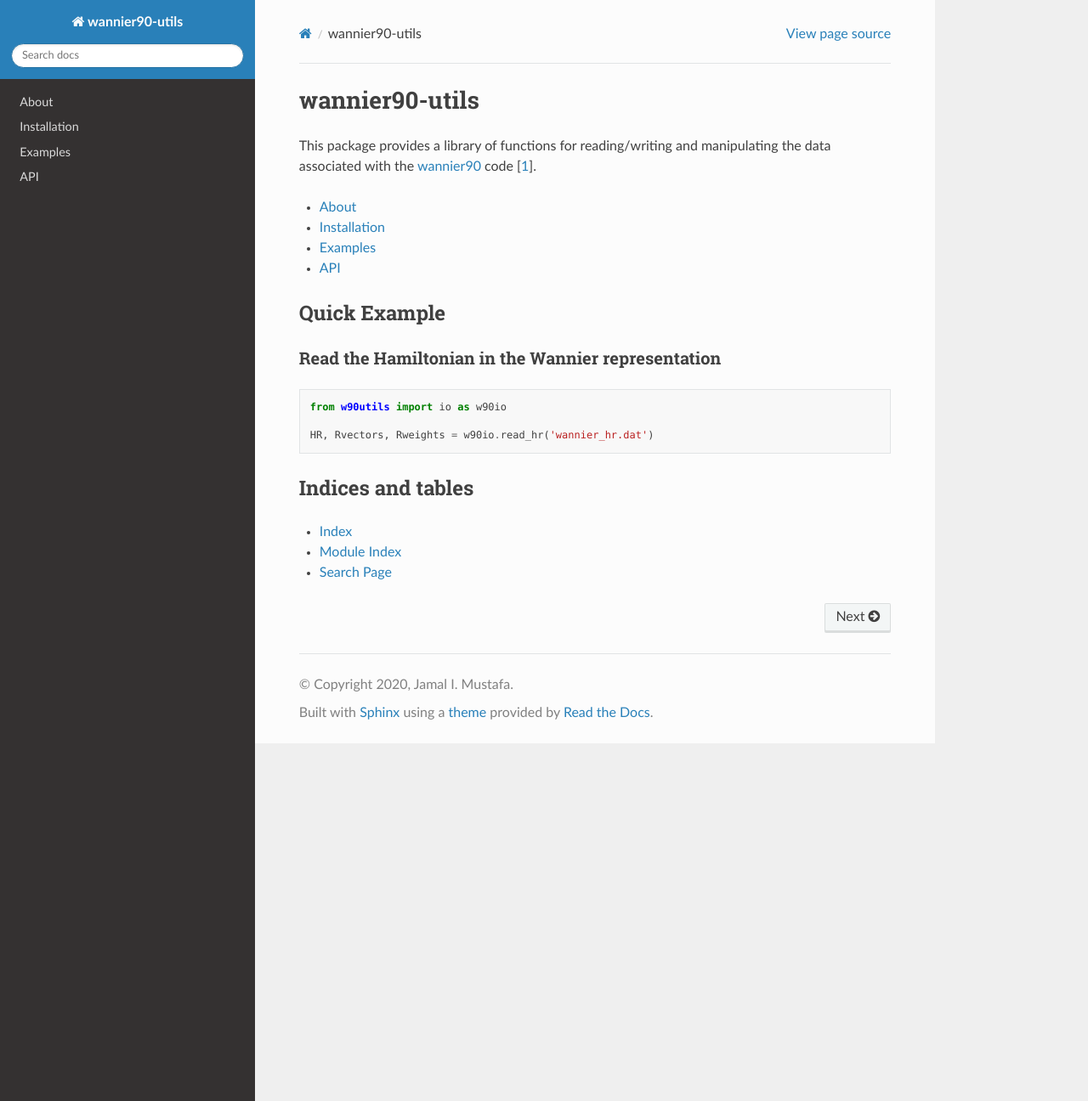
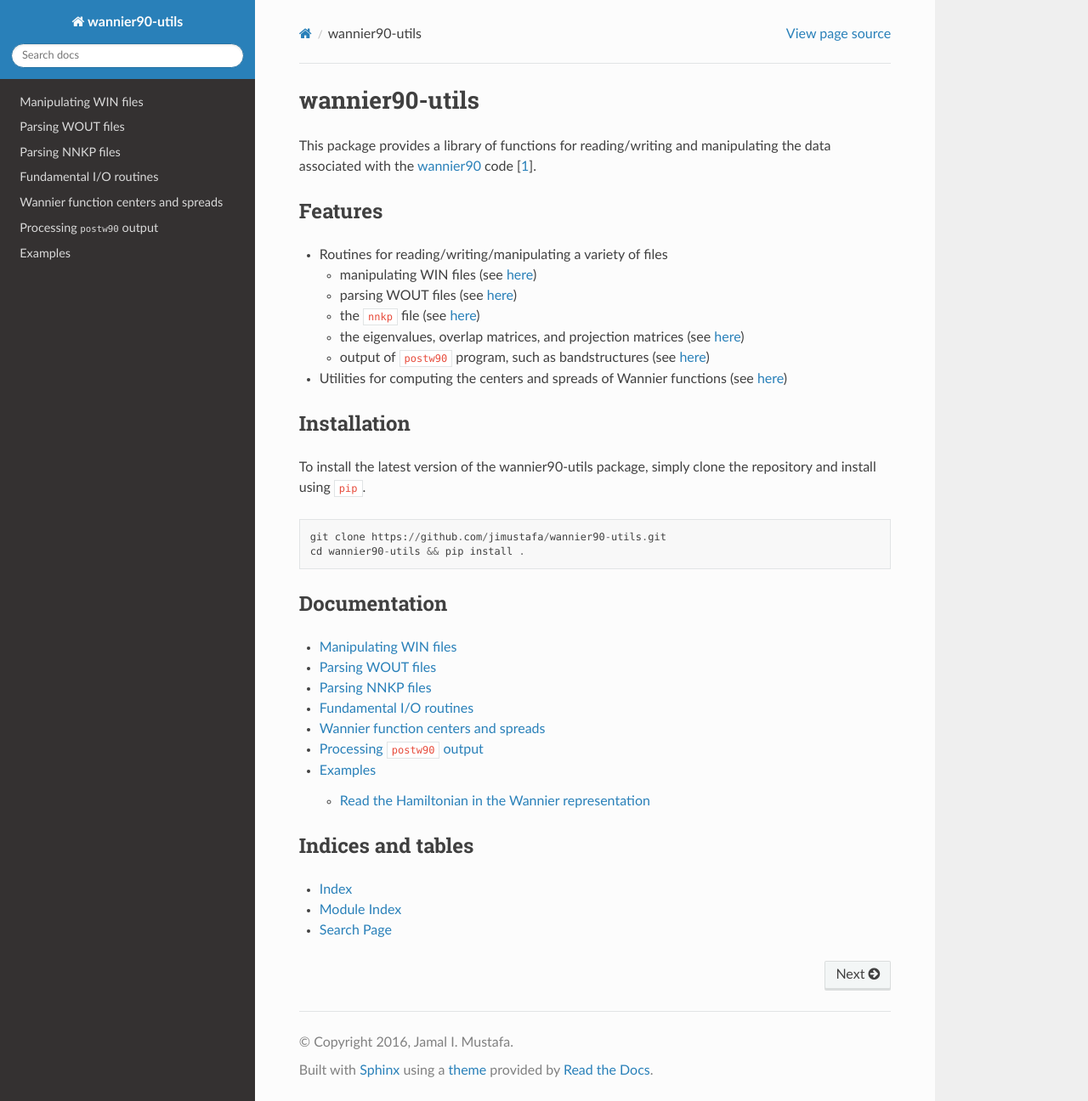
Before and after one commit to jimustafa/wannier90-utils, a Sphinx documentation site: the page built from docs/index.rst, in a window 1280 px wide and 1296 px high. Shown: the whole window at 85% size. Built offline with Sphinx 7.4.7 and the Read the Docs theme 2.0.0, drawn with Linux system fonts in a browser that asks for light colours.

Commit message:
DOC: expand the documentation (#12)
DOC: expand the documentation

```diff
--- a/README.rst
+++ b/README.rst
@@ -21,6 +21,7 @@ Berkeley in the field of condensed matter physics. Its purpose is to provide a
 Python library for reading/writing and manipulating data associated with the
 `wannier90`_ code [1_].
 
+- Documentation: https://wannier90-utils.readthedocs.io
 
 Requirements
 ============
--- a/docs/conf.py
+++ b/docs/conf.py
@@ -18,7 +18,7 @@ sys.path.insert(0, os.path.abspath('../src'))
 # -- Project information -----------------------------------------------------
 
 project = 'wannier90-utils'
-copyright = '2020, Jamal I. Mustafa'
+copyright = '2016, Jamal I. Mustafa'
 author = 'Jamal I. Mustafa'
 
 # The full version, including alpha/beta/rc tags
@@ -31,8 +31,11 @@ release = 'v0.1.0'
 # extensions coming with Sphinx (named 'sphinx.ext.*') or your custom
 # ones.
 extensions = [
-    'numpydoc',
     'sphinx_rtd_theme',
+    'sphinx.ext.autodoc',
+    'sphinx.ext.autosummary',
+    'sphinx.ext.napoleon',
+    'sphinx.ext.viewcode',
 ]
 
 # Add any paths that contain templates here, relative to this directory.
@@ -55,3 +58,8 @@ html_theme = 'sphinx_rtd_theme'
 # relative to this directory. They are copied after the builtin static files,
 # so a file named "default.css" will overwrite the builtin "default.css".
 html_static_path = ['_static']
+
+
+# -- Options for extensions --------------------------------------------------
+
+napoleon_use_rtype = False
--- a/docs/index.rst
+++ b/docs/index.rst
@@ -10,26 +10,45 @@ wannier90-utils
 This package provides a library of functions for reading/writing and
 manipulating the data associated with the `wannier90`_ code [1_].
 
-.. toctree::
-   :maxdepth: 1
 
-   about
-   install
-   examples
-   ./apidoc/w90utils
+Features
+========
+
+- Routines for reading/writing/manipulating a variety of files
+
+  - manipulating WIN files (see :ref:`here <win>`)
+  - parsing WOUT files (see :ref:`here <wout>`)
+  - the ``nnkp`` file (see :ref:`here <nnkp>`)
+  - the eigenvalues, overlap matrices, and projection matrices (see :ref:`here <basic>`)
+  - output of ``postw90`` program, such as bandstructures (see :ref:`here <postw90>`)
+
+- Utilities for computing the centers and spreads of Wannier functions (see :ref:`here <sprd>`)
 
 
-Quick Example
-=============
+Installation
+============
 
-Read the Hamiltonian in the Wannier representation
---------------------------------------------------
+To install the latest version of the wannier90-utils package, simply clone the repository and install using ``pip``.
 
 ::
 
-   from w90utils import io as w90io
+   git clone https://github.com/jimustafa/wannier90-utils.git
+   cd wannier90-utils && pip install .
 
-   HR, Rvectors, Rweights = w90io.read_hr('wannier_hr.dat')
+
+Documentation
+=============
+
+.. toctree::
+   :maxdepth: 2
+
+   win
+   wout
+   nnkp
+   basic
+   sprd
+   postw90
+   examples
 
 
 Indices and tables
--- a/docs/install.rst
+++ /dev/null
@@ -1,6 +0,0 @@
-Installation
-============
-
-::
-
-   python setup.py install
--- /dev/null
+++ b/docs/sprd.rst
@@ -0,0 +1,8 @@
+.. _`sprd`:
+
+Wannier function centers and spreads
+====================================
+
+.. automodule:: w90utils.sprd
+   :members:
+   :undoc-members:
```
Also changed, not shown: docs/apidoc/w90utils.io.rst (deleted, +0 -55 lines), docs/apidoc/w90utils.rst (deleted, +0 -31 lines), docs/basic.rst (added, +28 -0 lines), docs/nnkp.rst (added, +8 -0 lines), docs/postw90.rst (added, +8 -0 lines), docs/win.rst (added, +8 -0 lines), docs/wout.rst (added, +8 -0 lines), .travis.yml, 5 other files.
